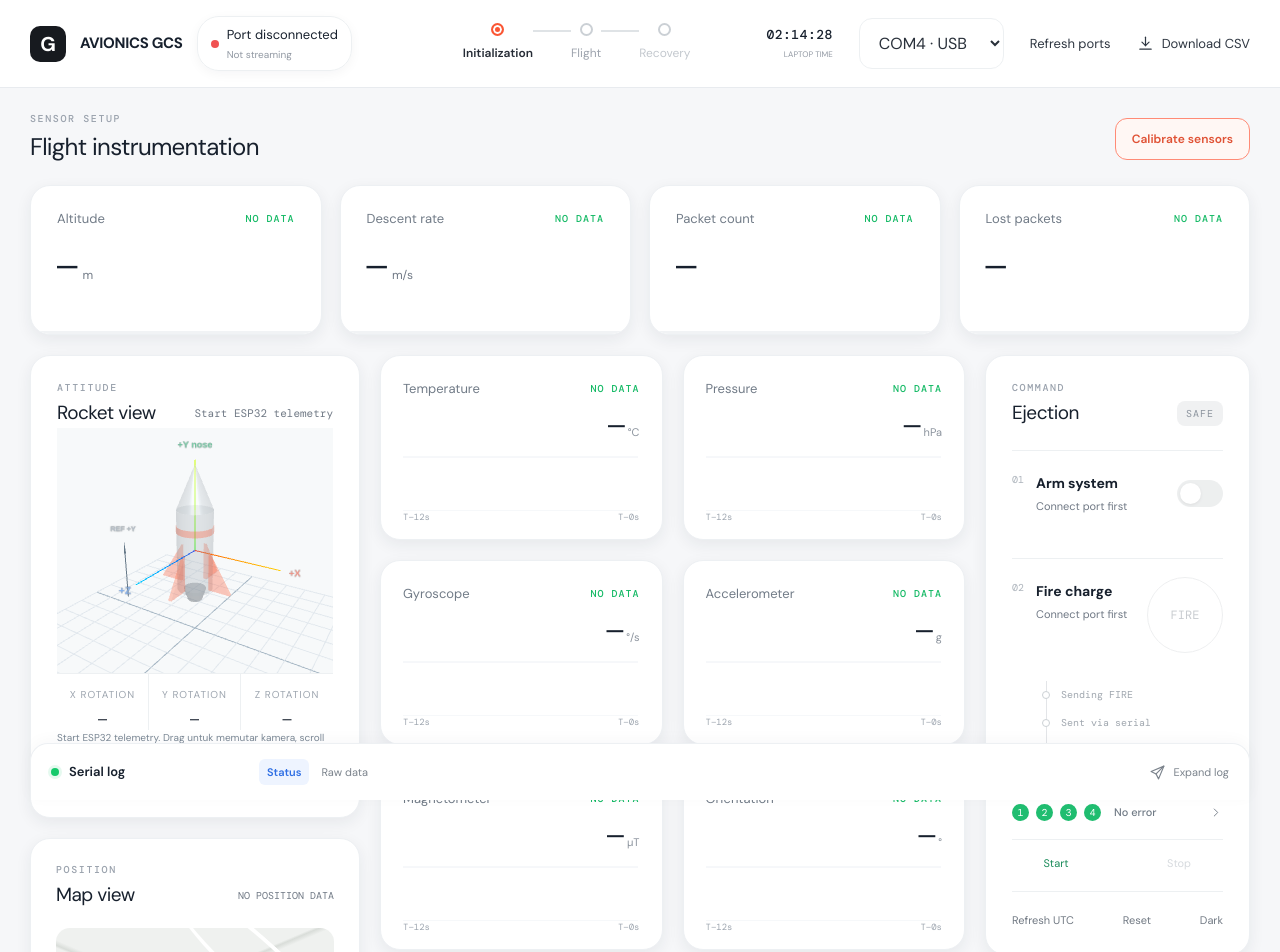
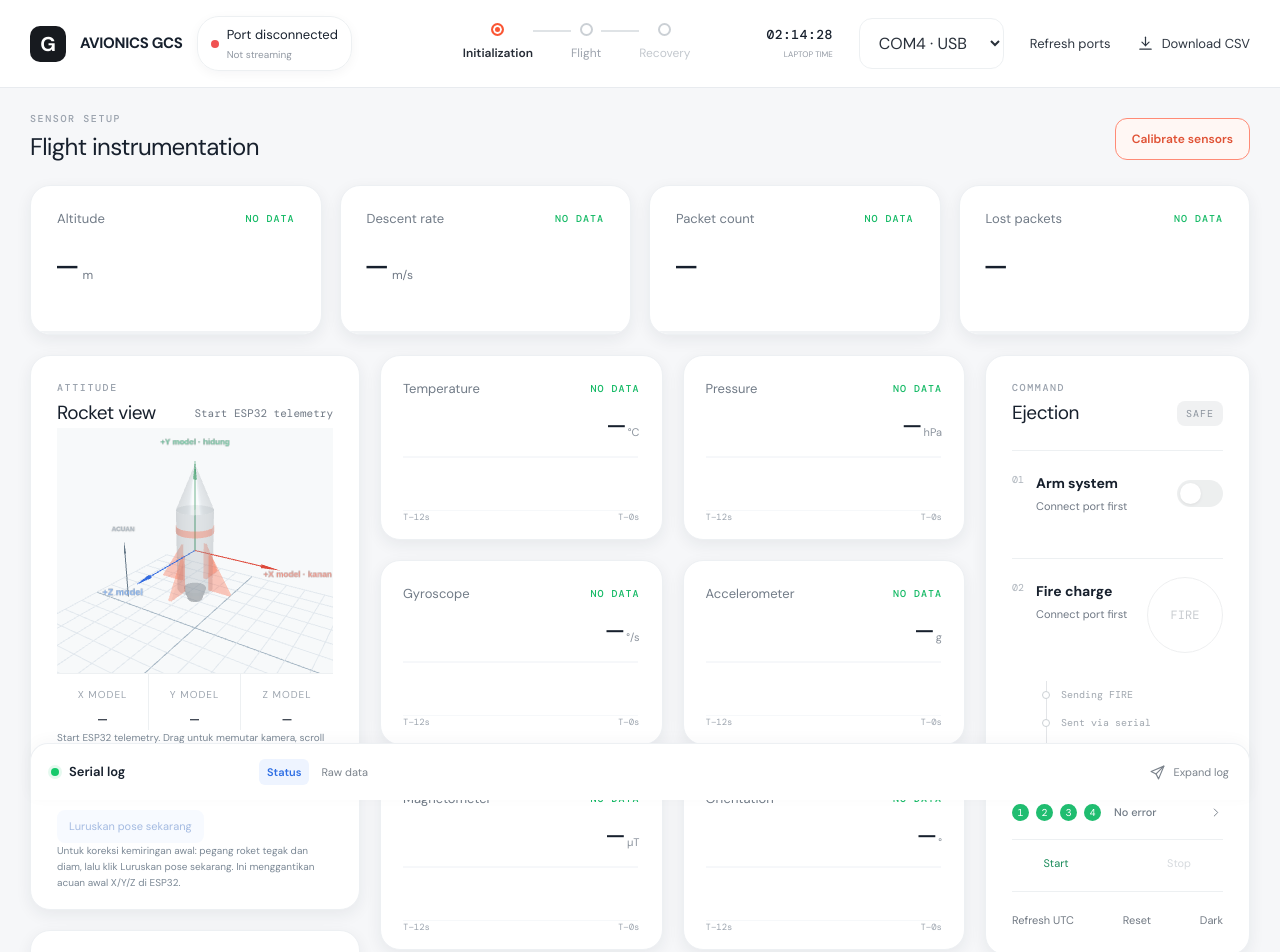
Before and after one commit to Raharinda/avionics-gcs, a React (Vite) app in the folder software/: page / in a window 1280 px wide. Shown: the top 952 px of the page. Built offline with nearby package versions, Linux system fonts and the light colour scheme.

Commit message:
fix(software): sync sensor axis labels and add pose zeroing

```diff
--- a/software/src/App.css
+++ b/software/src/App.css
@@ -169,6 +169,10 @@ button { cursor: pointer; border: 0; }
 .imu-modal-footer { display: flex; justify-content: space-between; margin-top: 20px; padding-top: 16px; border-top: 1px solid #e4eaf0; }
 .imu-wizard button:disabled { opacity: .45; cursor: not-allowed; }
 .attitude-reference-link { margin: 5px 0 0; background: #eef4ff; color: #386abf; border-radius: 8px; padding: 8px 12px; font-size: 11px; }
+.attitude-reference-actions { display: flex; flex-wrap: wrap; gap: 6px; }
+.attitude-reference-link:disabled { opacity: .45; cursor: not-allowed; }
+.imu-mount-caption { color: #455d78; font-size: 11px; line-height: 1.6; }
+.dark-mode .imu-mount-caption { color: #c1d4eb; }
 .attitude-card .axis { max-width: 170px; text-align: right; }
 .model-error { padding: 24px; color: #955321; font-size: 12px; }
 .dark-mode .imu-wizard { background: #1d252e; border-color: #3a4652; }
--- a/software/src/App.tsx
+++ b/software/src/App.tsx
@@ -6,6 +6,7 @@ import { Icon } from "./components/Icon";
 import { RocketModel3D } from "./components/RocketModel3D";
 import { ImuCalibrationWizard } from "./components/ImuCalibrationWizard";
 import { useImuCalibration } from "./hooks/useImuCalibration";
+import { rocketAxes, sensorAxisLabel } from "./data/rocketAxes";
 import { SensorCard } from "./components/SensorCard";
 import { DEFAULT_DATA_SOURCE, DUMMY_SOURCE } from "./data/dummyTelemetry";
 import { useTelemetry, type SerialPortInfo } from "./hooks/useTelemetry";
@@ -119,9 +120,14 @@ function App() {
     series.length > 0 ? series[series.length - 1].altitude : null;
   const latestTelemetry = series.length > 0 ? series[series.length - 1] : null;
   const simulated = dataSource === DUMMY_SOURCE;
+  const confirmedMount = !simulated && imuCalibration.state
+    ? { noseAxis: imuCalibration.state.noseAxis, rightAxis: imuCalibration.state.rightAxis } : undefined;
+  const displayedAxes = rocketAxes(confirmedMount);
   const freshAttitude = receivedAt !== null && Date.now() - receivedAt < 1500;
   const attitudeLive = simulated ? connected : hardwareStreaming && freshAttitude &&
     !!imuCalibration.state?.referenceSet && !!latestTelemetry?.referenceSet && !!latestTelemetry.orientation;
+  const canStraighten = hardwareStreaming && freshAttitude && !!imuCalibration.state?.calibrated &&
+    imuCalibration.state.imuReady && !imuCalibration.progress.active && !imuCalibration.pending;
   const attitudeStatus = simulated ? "SIMULATION" : !hardwareStreaming ? "Start ESP32 telemetry"
     : !imuCalibration.state ? "Firmware imu3d-v2 required"
     : !imuCalibration.state.imuReady ? "IMU unavailable"
@@ -438,25 +444,31 @@ function App() {
                 </span>
               </div>
               <div className="rocket-stage">
-                <RocketModel3D active={attitudeLive} quaternion={simulated ? null : latestTelemetry?.orientation ?? null}
+                <RocketModel3D active={attitudeLive} mounting={confirmedMount} quaternion={simulated ? null : latestTelemetry?.orientation ?? null}
                   roll={latestTelemetry?.roll ?? 0} pitch={latestTelemetry?.pitch ?? 0} yaw={latestTelemetry?.yaw ?? 0} />
               </div>
               <div className="attitude-values">
                 <div>
-                  <span>X ROTATION</span>
+                  <span>{displayedAxes[0].angleLabel}</span>
                   <b>{attitudeLive && latestTelemetry ? `${latestTelemetry.roll.toFixed(1)}°` : "—"}</b>
                 </div>
                 <div>
-                  <span>Y ROTATION</span>
+                  <span>{displayedAxes[1].angleLabel}</span>
                   <b>{attitudeLive && latestTelemetry ? `${latestTelemetry.pitch.toFixed(1)}°` : "—"}</b>
                 </div>
                 <div>
-                  <span>Z ROTATION</span>
+                  <span>{displayedAxes[2].angleLabel}</span>
                   <b>{attitudeLive && latestTelemetry ? `${latestTelemetry.yaw.toFixed(1)}°` : "—"}</b>
                 </div>
               </div>
+              {confirmedMount && <p className="imu-mount-caption">Pemasangan terkonfirmasi: hidung {sensorAxisLabel(confirmedMount.noseAxis)} sensor · kanan {sensorAxisLabel(confirmedMount.rightAxis)} sensor.</p>}
               <p className="imu-note">{attitudeStatus}. Drag untuk memutar kamera, scroll untuk zoom. Acuan awal tidak memakai arah kompas.</p>
-              <button type="button" className="attitude-reference-link" onClick={() => setIsCalibrationOpen(true)}>Kalibrasi XYZ / tetapkan acuan</button>
+              <div className="attitude-reference-actions">
+                <button type="button" className="attitude-reference-link" onClick={() => setIsCalibrationOpen(true)}>Kalibrasi XYZ / tetapkan acuan</button>
+                {!simulated && <button type="button" className="attitude-reference-link" disabled={!canStraighten || !confirmedMount}
+                  onClick={() => { if (confirmedMount) void imuCalibration.setReference(confirmedMount.noseAxis, confirmedMount.rightAxis); }}>Luruskan pose sekarang</button>}
+              </div>
+              {!simulated && <p className="imu-note">Untuk koreksi kemiringan awal: pegang roket tegak dan diam, lalu klik Luruskan pose sekarang. Ini menggantikan acuan awal X/Y/Z di ESP32.</p>}
             </article>
             <article className="card map-card">
               <div className="section-label">POSITION</div>
--- a/software/src/components/ImuCalibrationWizard.tsx
+++ b/software/src/components/ImuCalibrationWizard.tsx
@@ -4,6 +4,7 @@ import type { useImuCalibration } from "../hooks/useImuCalibration";
 import { RocketModel3D } from "./RocketModel3D";
 import { calibrationHint } from "../data/calibrationHint";
 import type { TelemetryPoint } from "../types/telemetry";
+import { sensorAxisLabel } from "../data/rocketAxes";
 
 type Props = {
   controller: ReturnType<typeof useImuCalibration>;
@@ -72,8 +73,9 @@ export function ImuCalibrationWizard({ controller: imu, connected, telemetry, te
         <div>
           <h3>2. Pemasangan dan arah awal</h3>
           <p>Pilih sumbu sensor yang menuju hidung dan sisi kanan roket. Tanda ± mengikuti tulisan atau panah pada papan.</p>
-          <label className="imu-axis-select">Arah hidung roket<select value={nose} onChange={(e) => setNose(Number(e.target.value))} disabled={imu.pending}>{AXES.map((axis) => <option key={axis} value={axis}>{axisLabel(axis)}</option>)}</select></label>
-          <label className="imu-axis-select">Arah sisi kanan<select value={right} onChange={(e) => setRight(Number(e.target.value))} disabled={imu.pending}>{AXES.map((axis) => <option key={axis} value={axis} disabled={Math.abs(axis) === Math.abs(nose)}>{axisLabel(axis)}</option>)}</select></label>
+          <label className="imu-axis-select">Sumbu sensor ke hidung<select value={nose} onChange={(e) => setNose(Number(e.target.value))} disabled={imu.pending}>{AXES.map((axis) => <option key={axis} value={axis}>{axisLabel(axis)}</option>)}</select></label>
+          <label className="imu-axis-select">Sumbu sensor ke kanan<select value={right} onChange={(e) => setRight(Number(e.target.value))} disabled={imu.pending}>{AXES.map((axis) => <option key={axis} value={axis} disabled={Math.abs(axis) === Math.abs(nose)}>{axisLabel(axis)}</option>)}</select></label>
+          {mountValid && <p className="imu-mount-caption">Pilihan: {sensorAxisLabel(nose)} sensor → hidung; {sensorAxisLabel(right)} sensor → kanan. Label model mengikuti pemasangan setelah tombol acuan dikonfirmasi ESP32.</p>}
           {!mountValid && <p className="imu-error">Sumbu hidung dan kanan harus berbeda.</p>}
           <p>Setelah kalibrasi selesai, pegang roket pada pose awal yang kamu inginkan. Tahan diam lalu tetapkan acuan. Pose ini menjadi posisi nol model 3D.</p>
           <button className="calibration-start imu-reference-button" type="button" disabled={disabled || !imu.state?.calibrated || imu.progress.active || !mountValid} onClick={() => void imu.setReference(nose, right)}>Tetapkan posisi sekarang sebagai acuan</button>
--- /dev/null
+++ b/software/src/data/rocketAxes.ts
@@ -0,0 +1,38 @@
+import type { Vector3 } from "../types/imu";
+
+export type SensorMount = { noseAxis: number; rightAxis: number };
+export type RocketAxis = {
+  direction: Vector3;
+  label: string;
+  angleLabel: string;
+  color: string;
+};
+
+export const sensorAxisLabel = (axis: number) => `${axis > 0 ? "+" : "−"}${"XYZ"[Math.abs(axis) - 1]}`;
+const validAxis = (axis: number) => Number.isInteger(axis) && Math.abs(axis) >= 1 && Math.abs(axis) <= 3;
+export function validSensorMount(mount?: SensorMount): mount is SensorMount {
+  return !!mount && validAxis(mount.noseAxis) && validAxis(mount.rightAxis) && Math.abs(mount.noseAxis) !== Math.abs(mount.rightAxis);
+}
+
+// Firmware already sends a quaternion in model coordinates (X right, Y nose).
+// Only label that basis here; applying the mounting rotation again would be wrong.
+export function rocketAxes(mount?: SensorMount): RocketAxis[] {
+  const directions: Vector3[] = [[1, 0, 0], [0, 1, 0], [0, 0, 1]];
+  if (!validSensorMount(mount)) return [
+    { direction: directions[0], label: "+X model · kanan", angleLabel: "X MODEL", color: "#dd483a" },
+    { direction: directions[1], label: "+Y model · hidung", angleLabel: "Y MODEL", color: "#228c53" },
+    { direction: directions[2], label: "+Z model", angleLabel: "Z MODEL", color: "#356ce0" },
+  ];
+  const unit = (axis: number): Vector3 => [1, 2, 3].map((index) => index === Math.abs(axis) ? Math.sign(axis) : 0) as Vector3;
+  const right = unit(mount.rightAxis), nose = unit(mount.noseAxis);
+  const third = [right[1] * nose[2] - right[2] * nose[1], right[2] * nose[0] - right[0] * nose[2], right[0] * nose[1] - right[1] * nose[0]];
+  const index = third.findIndex((value) => value !== 0);
+  const signedThird = (index + 1) * third[index];
+  const roles = ["kanan", "hidung", "sumbu ketiga"];
+  return [mount.rightAxis, mount.noseAxis, signedThird].map((axis, i) => ({
+    direction: directions[i],
+    label: `${sensorAxisLabel(axis)} sensor${i < 2 ? ` · ${roles[i]}` : ""}`,
+    angleLabel: `${roles[i].toUpperCase()} · ${sensorAxisLabel(axis)}`,
+    color: ["#dd483a", "#228c53", "#356ce0"][Math.abs(axis) - 1],
+  }));
+}
```
Also changed, not shown: software/src/components/RocketModel3D.tsx (+46 -19 lines), 2 other files (tests, documents, lock files or other folders).
